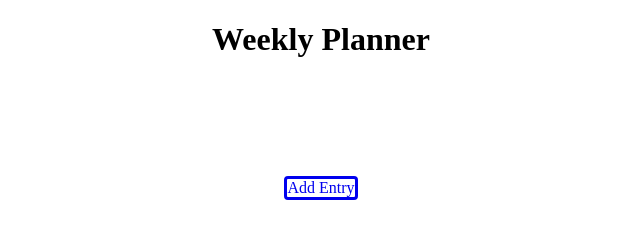
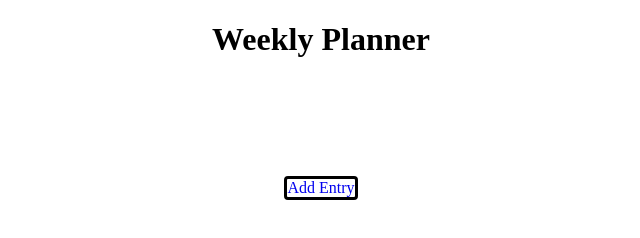
Before and after one commit to NicholasProdehl/week-planner, a plain HTML site: page index.html in a window 1280 px wide. Shown: the whole page, without its empty margins (319-959 px from the left). Drawn offline with Linux system fonts and the light colour scheme.

Commit message:
First run

```diff
--- a/styles.css
+++ b/styles.css
@@ -15,7 +15,7 @@
   margin-top: 6rem;
   text-decoration: none;
   border-radius: 4px;
-  border: solid;
+  border: solid black;
 }
 
 a:hover {
```
